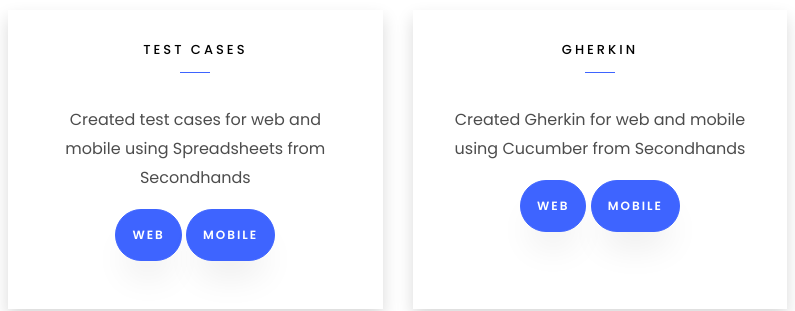
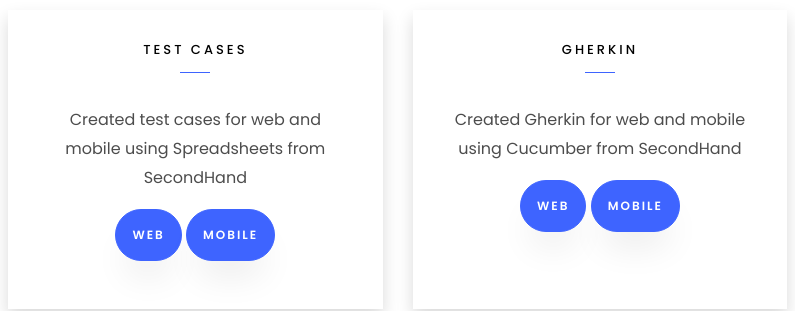
Before and after one commit to Namiayu1/ayunamira.github.io, a plain HTML site: page index.html in a window 1280 px wide. Shown: the part 4727-5038 px from the top of the page, 40-835 px from the left. Drawn offline with Linux system fonts and the light colour scheme.

Commit message:
update cv

```diff
--- a/index.html
+++ b/index.html
@@ -287,7 +287,7 @@
 						<div class="services-1 shadow" style="background-image: url();">
 							<div class="desc">
 								<h3 class="mb-5">Test Cases</h3>
-								<p>Created test cases for web and mobile using Spreadsheets from Secondhands</p>
+								<p>Created test cases for web and mobile using Spreadsheets from SecondHand</p>
 								<p><a href="https://docs.google.com/spreadsheets/d/1qlL253ZQOG-R9pdT9iXX3Gipo9JHCpRKi30DtDKareg/edit#gid=894688170" class="btn btn-primary py-3 px-3">Web</a>
 								   <a href="https://docs.google.com/spreadsheets/d/1qlL253ZQOG-R9pdT9iXX3Gipo9JHCpRKi30DtDKareg/edit#gid=796462273" class="btn btn-primary py-3 px-3">Mobile</a>
 								</p>
@@ -298,7 +298,7 @@
 						<div class="services-1 shadow" style="background-image: url();">
 							<div class="desc">
 								<h3 class="mb-5">Gherkin</h3>
-								<p>Created Gherkin for web and mobile using Cucumber from Secondhands</p>
+								<p>Created Gherkin for web and mobile using Cucumber from SecondHand</p>
 								<p><a href="https://gitlab.com/ayunami/katalon-studio-website/-/tree/main/Include/features?ref_type=heads" class="btn btn-primary py-3 px-3">Web</a>
 								   <a href="https://gitlab.com/ayunami/katalon-studio-mobile/-/tree/main/Include/features?ref_type=heads" class="btn btn-primary py-3 px-3">Mobile</a>
 								</p>
```
